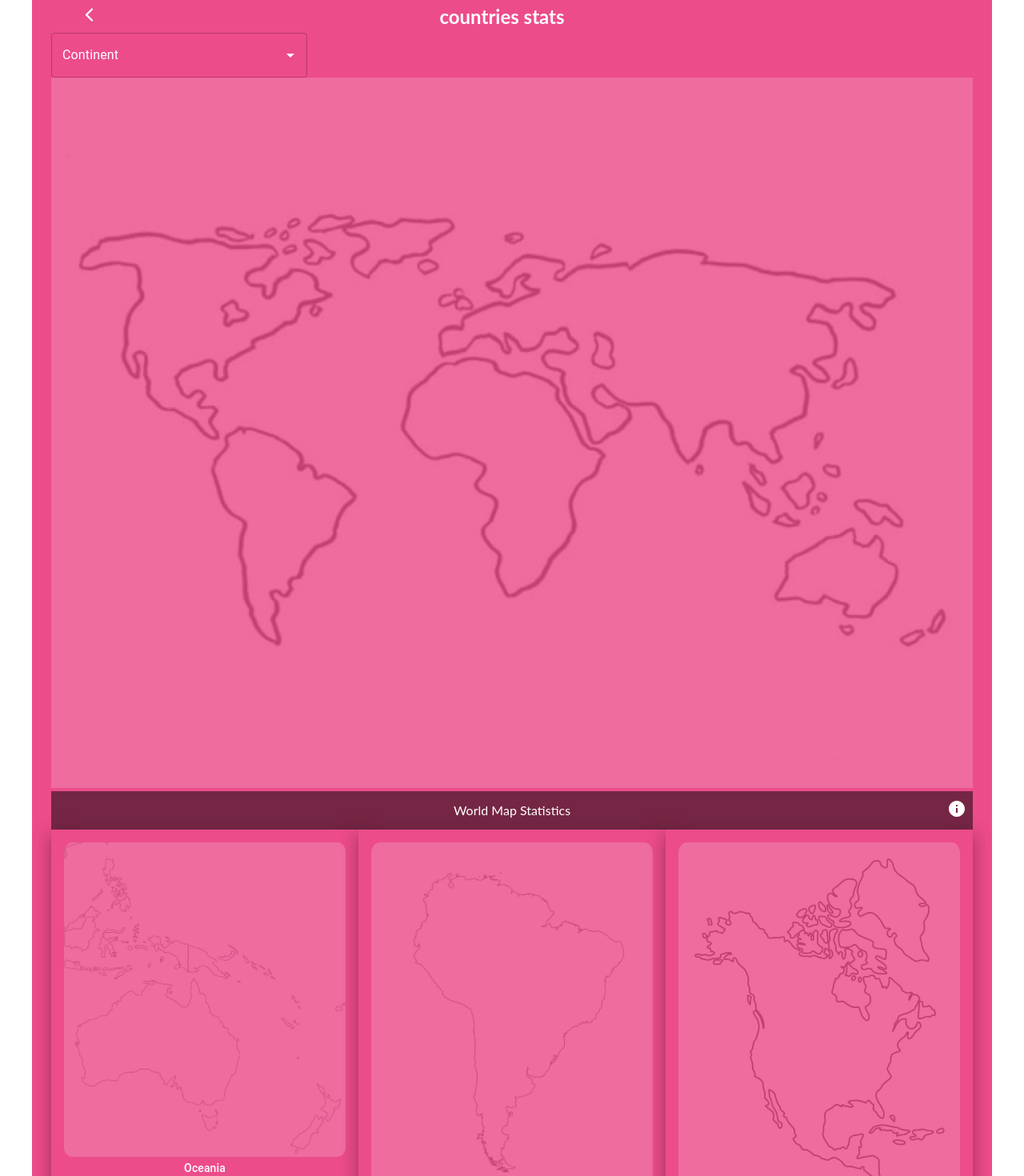
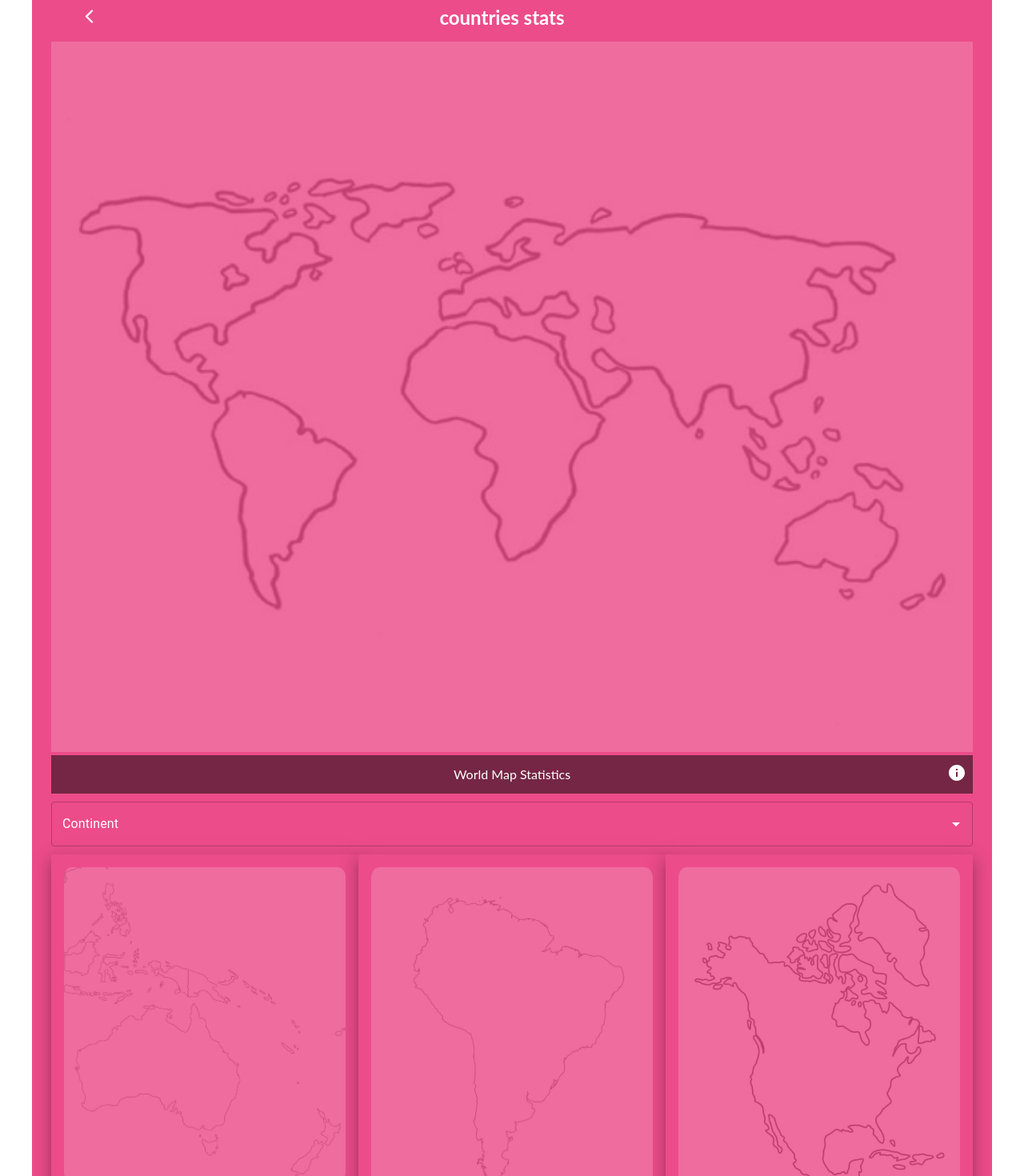
Before and after one commit to vangelif/react-webapp, a React (Create React App) app: page / in a window 1280 px wide. Shown: the top 1470 px of the page at 80% size. Built offline with nearby package versions, Linux system fonts and the light colour scheme; no server answers; some icons are missing.

Commit message:
scaffold styling

```diff
--- a/src/components/Homepage.js
+++ b/src/components/Homepage.js
@@ -62,7 +62,24 @@ const Homepage = () => {
 
   return (
     <>
-      <Stack spacing={2} sx={{ width: 320 }}>
+
+      <ImageListItem>
+        <img
+          className="world-icon"
+          src={WorldMap}
+          alt="World Map"
+          style={{
+            width: '100%', height: '100%', objectFit: 'cover', marginTop: '10px'
+          }}
+        />
+        <ImageListItemBar title="World Map Statistics" />
+        <Box sx={{ display: 'flex', justifyContent: 'flex-end', py: '0.5%' }}>
+          <IconButton sx={{ color: 'rgba(255, 255, 255, 0.54)' }}>
+            <InfoIcon />
+          </IconButton>
+        </Box>
+      </ImageListItem>
+      <Stack spacing={2} sx={{ width: '100%', marginTop: '10px', marginBottom: '10px' }}>
         <Autocomplete
           options={regions.map((option) => option.title)}
           onChange={(event, value) => {
@@ -87,20 +104,6 @@ const Homepage = () => {
           PaperComponent={PinkPaper}
         />
       </Stack>
-      <ImageListItem>
-        <img
-          className="world-icon"
-          src={WorldMap}
-          alt="World Map"
-          style={{ width: '100%', height: '100%', objectFit: 'cover' }}
-        />
-        <ImageListItemBar title="World Map Statistics" />
-        <Box sx={{ display: 'flex', justifyContent: 'flex-end', py: '0.5%' }}>
-          <IconButton sx={{ color: 'rgba(255, 255, 255, 0.54)' }}>
-            <InfoIcon />
-          </IconButton>
-        </Box>
-      </ImageListItem>
 
       <Grid container>
         {filteredRegions.map((region) => (
--- a/src/components/Navigation.js
+++ b/src/components/Navigation.js
@@ -12,6 +12,7 @@ const Navigation = () => (
       display: 'flex',
       alignItems: 'center',
       justifyContent: 'space-between',
+      paddingTop: '7px',
     }}
   >
     <NavLink to="/" className="back-arrow">
```
